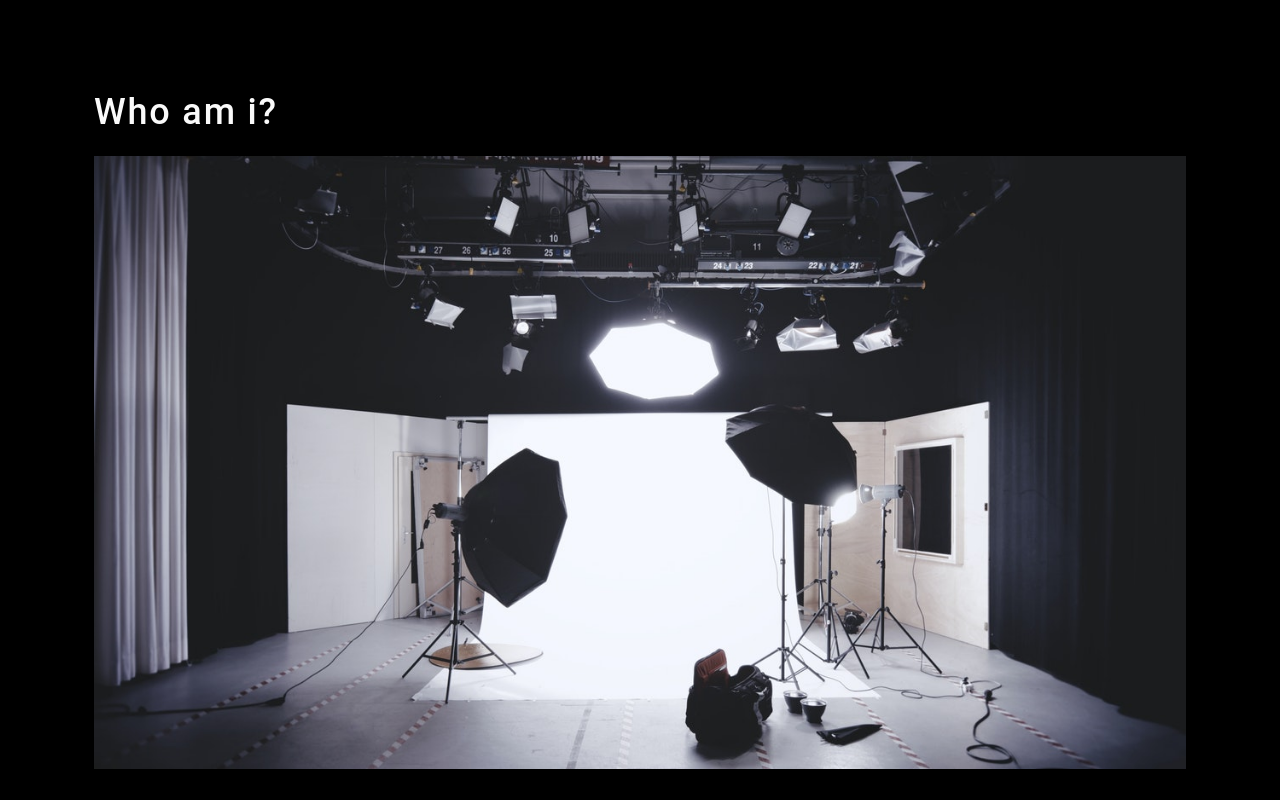
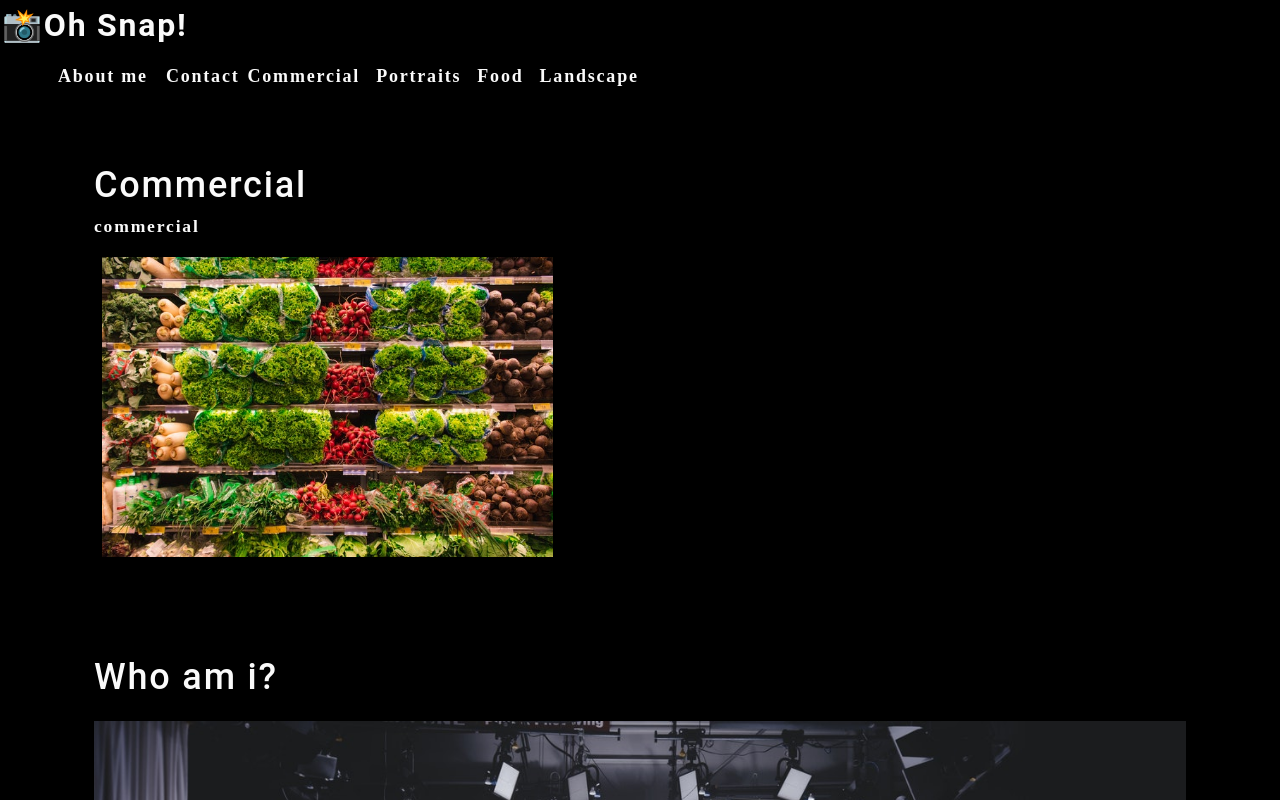
Before and after one commit to CarlBush/photo-port, a React (Create React App) app: page / in a window 1280 px wide. Shown: the top 800 px of the page. Built offline with nearby package versions, Linux system fonts and the light colour scheme.

Commit message:
Gallery commerical photo

```diff
--- a/src/App.js
+++ b/src/App.js
@@ -3,13 +3,15 @@
 import './App.css';
 import About from "../src/components/About/index";
 import Nav from "../src/components/Nav/index";
+import Gallery from "../src/components/Gallery/index";
 
 function App() {
   return(
     <div>
+      <Nav></Nav>
       <main>
+        <Gallery></Gallery>
         <About></About>
-        <Nav></Nav>
       </main>
     </div>
   );
--- /dev/null
+++ b/src/components/Gallery/index.js
@@ -0,0 +1,21 @@
+import React from "react";
+import { capitalizeFirstLetter } from "../../utils/helpers";
+import photo from "../../assets/small/commercial/0.jpg";
+
+function Gallery(props) {
+    const currentCategory ={
+        name: "commercial",
+        description: "Photos of grocery stores, food trucks, and other commercial projects"
+    };
+    return(
+        <section>
+            <h1>{capitalizeFirstLetter(currentCategory.name)}</h1>
+            <p>{currentCategory.name}</p>
+            <div>
+                <img src= {photo} alt="Commercial Example" className="img-thumbnail mx-1"/>
+            </div>
+        </section>
+    )
+};
+
+export default Gallery;
```
